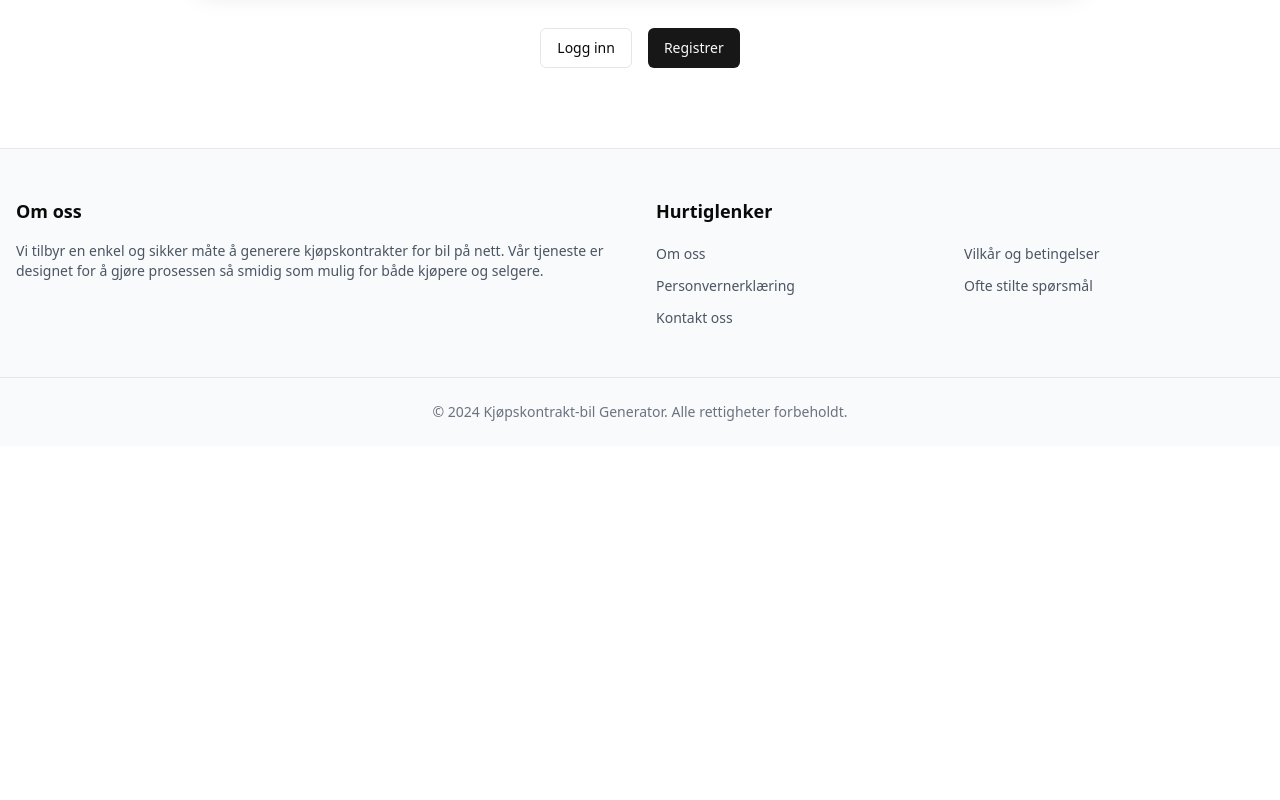
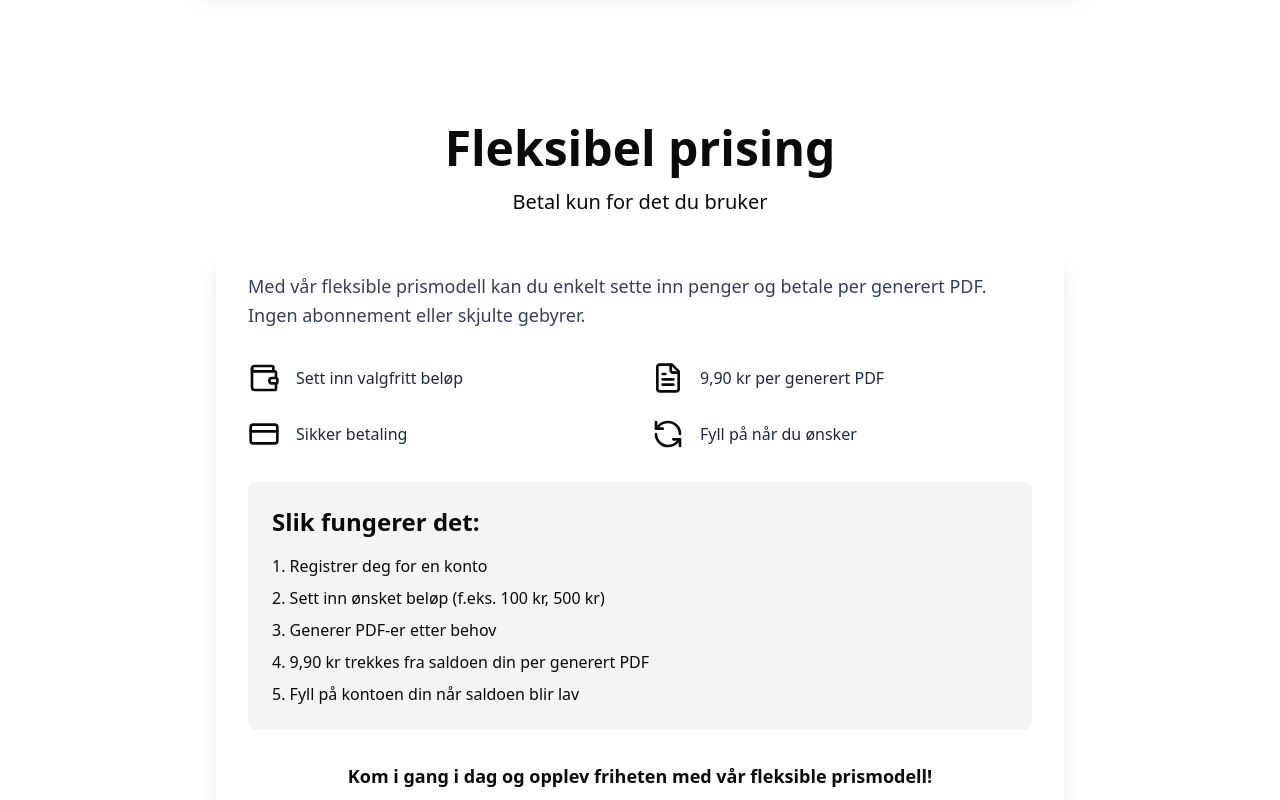
Before and after one commit to blendimaliqi/kjopskontrakt-next, a Next.js app: page / in a window 1280 px wide. Shown: the part 600-1400 px from the top of the page. Before the commit the page ends 1046 px from the top, so only its background shows below. Built offline with nearby package versions, Linux system fonts and the light colour scheme; no server answers.

Commit message:
added a pricing page

```diff
--- /dev/null
+++ b/app/pricing/page.tsx
@@ -0,0 +1,73 @@
+"use client";
+import React from "react";
+import { Button } from "@/components/ui/button";
+import {
+  ArrowRight,
+  Wallet,
+  FileText,
+  CreditCard,
+  RefreshCcw,
+} from "lucide-react";
+import Link from "next/link";
+import { useSession } from "next-auth/react";
+
+const PricingPageContent = () => {
+  const { data: session } = useSession();
+  return (
+    <div className="flex flex-col justify-center items-center p-6">
+      <div className="max-w-4xl w-full space-y-6">
+        <header className="text-center space-y-4">
+          <h1 className="text-4xl md:text-5xl font-bold">Fleksibel prising</h1>
+          <p className="text-xl">Betal kun for det du bruker</p>
+        </header>
+
+        <main className="bg-white rounded-2xl shadow-xl p-8 space-y-8">
+          <p className="text-lg text-gray-700 leading-relaxed">
+            Med vår fleksible prismodell kan du enkelt sette inn penger og
+            betale per generert PDF. Ingen abonnement eller skjulte gebyrer.
+          </p>
+
+          <div className="grid grid-cols-1 md:grid-cols-2 gap-6">
+            {[
+              { icon: Wallet, text: "Sett inn valgfritt beløp" },
+              { icon: FileText, text: "9,90 kr per generert PDF" },
+              { icon: CreditCard, text: "Sikker betaling" },
+              { icon: RefreshCcw, text: "Fyll på når du ønsker" },
+            ].map((feature, index) => (
+              <div key={index} className="flex items-center space-x-4">
+                <feature.icon className="w-8 h-8" />
+                <span className="text-gray-800">{feature.text}</span>
+              </div>
+            ))}
+          </div>
+
+          <div className="bg-gray-100 p-6 rounded-lg">
+            <h2 className="text-2xl font-semibold mb-4">Slik fungerer det:</h2>
+            <ol className="list-decimal list-inside space-y-2">
+              <li>Registrer deg for en konto</li>
+              <li>Sett inn ønsket beløp (f.eks. 100 kr, 500 kr)</li>
+              <li>Generer PDF-er etter behov</li>
+              <li>9,90 kr trekkes fra saldoen din per generert PDF</li>
+              <li>Fyll på kontoen din når saldoen blir lav</li>
+            </ol>
+          </div>
+
+          <p className="text-center text-lg font-semibold">
+            Kom i gang i dag og opplev friheten med vår fleksible prismodell!
+          </p>
+        </main>
+
+        {/* <div className="flex justify-center space-x-4">
+            <Button asChild variant="outline">
+              <Link href="/auth/signin">Logg inn</Link>
+            </Button>
+            <Button asChild>
+              <Link href="/auth/signup">Registrer deg</Link>
+            </Button>
+          </div> */}
+      </div>
+    </div>
+  );
+};
+
+export default PricingPageContent;
--- a/app/profile/page.tsx
+++ b/app/profile/page.tsx
@@ -40,9 +40,9 @@ const ProfilePage = () => {
               <Mail className="mr-2" />
               <span>{session.user.email}</span>
             </div>
-            <Button variant="outline" style={{ marginTop: "38px" }}>
+            {/* <Button variant="outline" style={{ marginTop: "38px" }}>
               Rediger Profil
-            </Button>
+            </Button> */}
           </CardContent>
         </Card>
 
--- a/components/DropDownProfile.tsx
+++ b/components/DropDownProfile.tsx
@@ -3,7 +3,7 @@
 import React from "react";
 import { useSession, signOut } from "next-auth/react";
 import Link from "next/link";
-import { User, LogOut, CreditCard, Settings } from "lucide-react";
+import { User, LogOut, CreditCard, Settings, Coins } from "lucide-react";
 import { Button } from "@/components/ui/button";
 import {
   DropdownMenu,
@@ -64,6 +64,12 @@ const DropdownProfile = () => {
               Legg til beløp
             </Link>
           </DropdownMenuItem>
+          <DropdownMenuItem>
+            <Coins className="mr-2 h-4 w-4" />
+            <Link href="/pricing" className="flex-grow">
+              Pris
+            </Link>
+          </DropdownMenuItem>
           {/* <DropdownMenuItem>
             <Settings className="mr-2 h-4 w-4" />
             <Link href="/settings" className="flex-grow">
--- a/components/Landingpage.tsx
+++ b/components/Landingpage.tsx
@@ -2,6 +2,7 @@ import React from "react";
 import { Button } from "@/components/ui/button";
 import { ArrowRight, Shield, Zap, BookOpen, Users } from "lucide-react";
 import Link from "next/link";
+import PricingPageContent from "@/app/pricing/page";
 
 const LandingPageContent = () => {
   return (
@@ -43,6 +44,10 @@ const LandingPageContent = () => {
           </p>
         </main>
 
+        <div style={{ marginTop: "120px" }}>
+          <PricingPageContent />
+        </div>
+
         <div className="flex justify-center space-x-4">
           <Button asChild variant="outline">
             <Link href="/auth/signin">Logg inn</Link>
```
